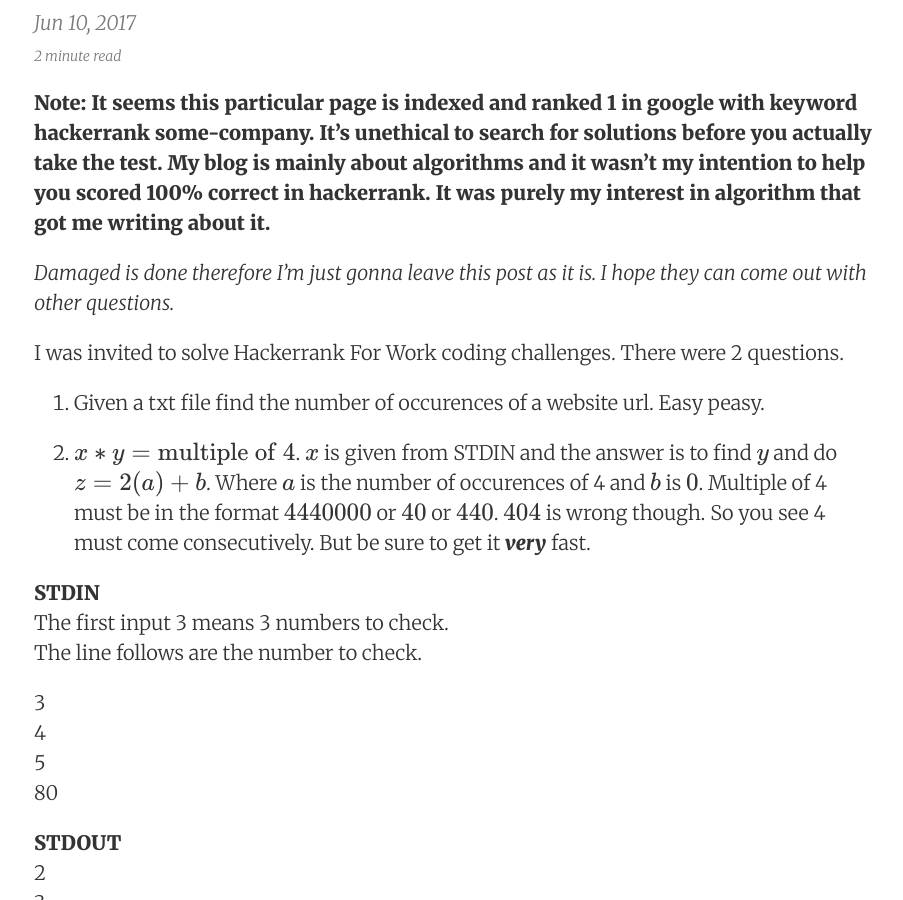
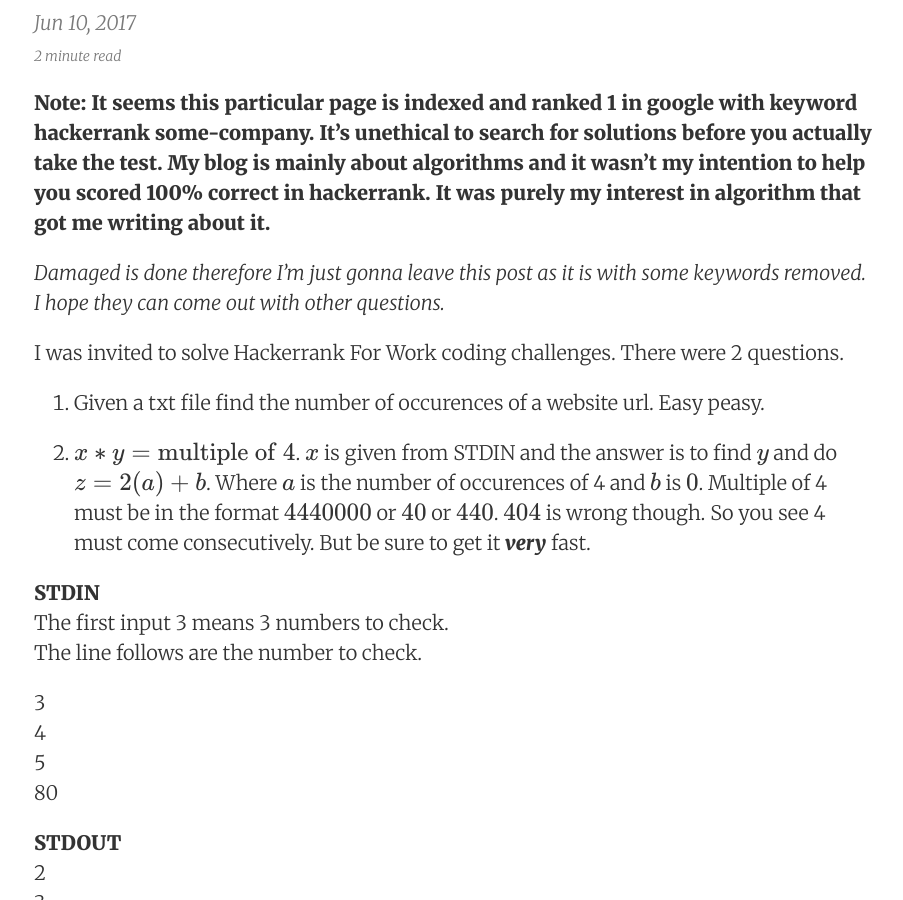
Before and after one commit to farhah/blog, a Jekyll site: the page built from _posts/2017-06-10-Interview-Questions-at-some-company.md, in a window 1280 px wide and 900 px high, scrolled down 369 px. Shown: the whole window, without its empty margins (186-1089 px from the left). Built offline with Jekyll 4.4.1, drawn with Linux system fonts in a browser that asks for light colours; formulas are drawn with MathJax 3; comment, search, counter and statistics services are not loaded.

Commit message:
Create 2017-06-10-Interview-Questions-at-some-company.md

```diff
--- a/_posts/2017-06-10-Interview-Questions-at-some-company.md
+++ b/_posts/2017-06-10-Interview-Questions-at-some-company.md
@@ -7,7 +7,7 @@ categories: [algorithms]
 ---
 **Note: It seems this particular page is indexed and ranked 1 in google with keyword hackerrank some-company. It's unethical to search for solutions before you actually take the test. My blog is mainly about algorithms and it wasn't my intention to help you scored 100% correct in hackerrank. It was purely my interest in algorithm that got me writing about it.**
 
-*Damaged is done therefore I'm just gonna leave this post as it is. I hope they can come out with other questions.*
+*Damaged is done therefore I'm just gonna leave this post as it is with some keywords removed. I hope they can come out with other questions.*
 
 
 
```
